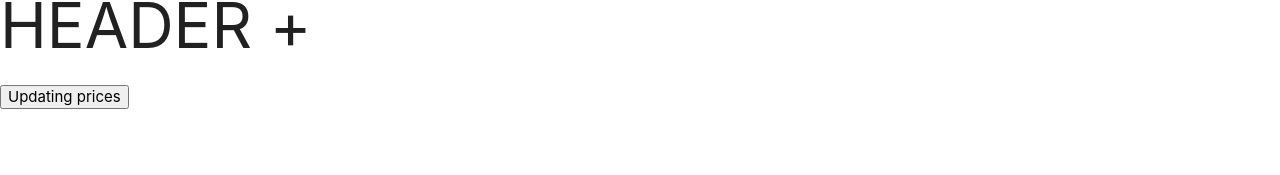
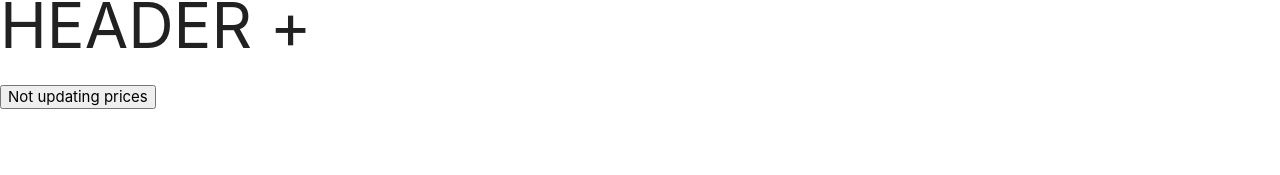
Before and after one commit to KashPitan/FinanceInfo, a React (Create React App) app in the folder client/: page / in a window 1280 px wide. Shown: the part 115-290 px from the top of the page. Built offline with nearby package versions, Linux system fonts and the light colour scheme; no server answers.

Commit message:
Update based on button

```diff
--- a/client/src/App.js
+++ b/client/src/App.js
@@ -1,31 +1,72 @@
 import React, { useEffect, useState } from "react";
 import "./App.css";
 import Navbar from "./layout/navbar";
-import Button from "./layout/button";
+// import Button from "./layout/button";
 import axios from "axios";
 import "materialize-css/dist/css/materialize.min.css";
+
+var update = false;
+
+class Button extends React.Component {
+    constructor(props) {
+        super(props);
+        this.state = {
+            value: false,
+            desc: 'Not updating prices',
+        };
+    }
+
+    handleClick(){
+
+      console.log("Before: ", this.state.value)
+      this.setState({value: !this.state.value});
+      console.log("After: ", this.state.value)
+
+        if (this.state.value){
+            this.setState({desc: 'Updating prices'});
+        } else {
+            this.setState({desc: 'Not updating prices'});
+        }
+
+        update = !update
+        // console.log("TEST", update);
+
+    }
+
+    render() {
+        return (
+            <button
+            id="updatebutton"
+            type="button"
+            onClick = {() => this.handleClick()}
+            >{this.state.desc}
+            </button>
+        );
+    };
+}
+
+
 
 const App = () => {
   const [apiResTest, setApiResTest] = useState("");
 
   const apiTest = () => {
     axios.get("/live").then((res) => {
-      console.log(res);
+      // console.log("This is res: ", res);
       setApiResTest(res.data);
     });
   };
 
+
   useEffect(() => {
 
-    const update = true;
-    // console.log(update)
-    // while (update) {
-    //   console.log("TEST")
-    //   const intervalId = setInterval(function(){ apiTest() }, 2000);
-    // };
-    // return () => clearInterval(intervalId);
+    const intervalId = setInterval(function(){
+      if (update) {
+        apiTest();
+      }
+    }, 2000);
 
-    apiTest();
+    return () => clearInterval(intervalId);
 
   }, []);
 
@@ -36,6 +77,7 @@ const App = () => {
       <Button />
     </>
   );
+
 };
 
 export default App;
--- a/client/src/layout/button.js
+++ b/client/src/layout/button.js
@@ -17,6 +17,10 @@ class Button extends React.Component {
         } else {
             this.setState({desc: 'Updating prices'});
         }
+
+        const x = 5;
+        console.log(x);
+
     }
 
     render() {
```
